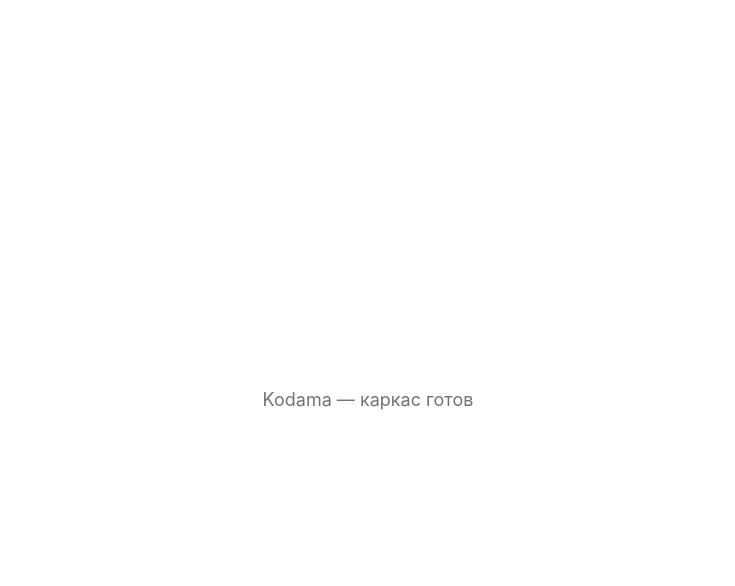
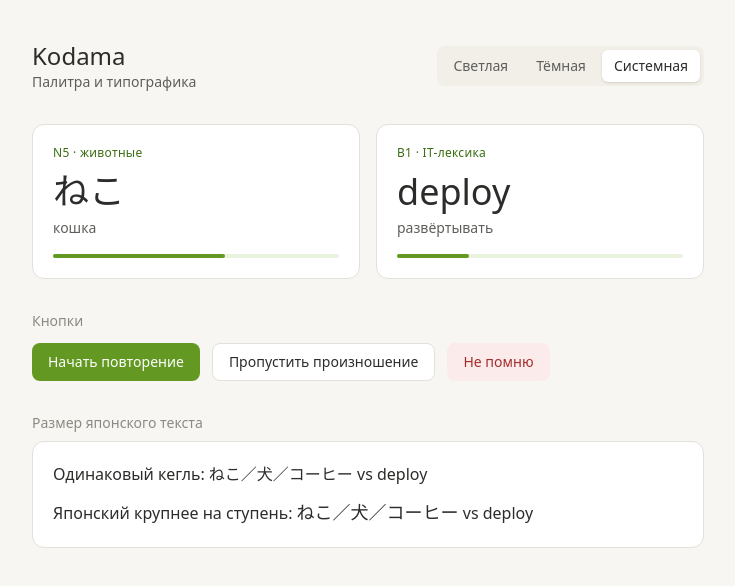
Before and after one commit to NaMiK0/kodama, a React (Vite) app in the folder frontend/: page / in a window 1280 px wide. Shown: the top 586 px of the page, without its empty margins (272-1007 px from the left). Built offline with nearby package versions, Linux system fonts and the light colour scheme; no server answers.

Commit message:
feat: add design tokens, dark theme and typography foundation

```diff
--- a/frontend/package.json
+++ b/frontend/package.json
@@ -10,6 +10,7 @@
     "preview": "vite preview"
   },
   "dependencies": {
+    "@fontsource-variable/inter": "^5.3.0",
     "@tanstack/react-query": "^5.101.4",
     "motion": "^12.42.2",
     "react": "^19.2.7",
--- a/frontend/src/app/router.tsx
+++ b/frontend/src/app/router.tsx
@@ -1,13 +1,11 @@
 import { Route, Routes } from 'react-router'
 
-/**
- * Пока — заглушки. Настоящие экраны появятся после того,
- * как договоримся о палитре и визуальном стиле.
- */
+import { TokensPreview } from '@/shared/ui/TokensPreview'
+
 function Placeholder({ title }: { title: string }) {
   return (
     <div className="flex min-h-dvh items-center justify-center">
-      <p className="text-lg text-neutral-500">{title}</p>
+      <p className="text-lg text-ink-muted">{title}</p>
     </div>
   )
 }
@@ -15,7 +13,9 @@
 export function AppRouter() {
   return (
     <Routes>
-      <Route path="/" element={<Placeholder title="Kodama — каркас готов" />} />
+      {/* Временная страница: проверка палитры и типографики.
+          Уберём, когда появятся настоящие экраны. */}
+      <Route path="/" element={<TokensPreview />} />
       <Route path="/login" element={<Placeholder title="Вход" />} />
       <Route path="/auth/callback" element={<Placeholder title="Возврат из Google" />} />
       <Route path="*" element={<Placeholder title="Страница не найдена" />} />
--- a/frontend/src/index.css
+++ b/frontend/src/index.css
@@ -1 +1,95 @@
+@import '@fontsource-variable/inter';
 @import 'tailwindcss';
+
+/* Тёмная тема переключается классом на <html>, а не только системной
+   настройкой — чтобы пользователь мог выбрать вручную. */
+@custom-variant dark (&:where(.dark, .dark *));
+
+@theme inline {
+  --color-canvas: var(--canvas);
+  --color-surface: var(--surface);
+  --color-surface-soft: var(--surface-soft);
+  --color-line: var(--line);
+
+  --color-ink: var(--ink);
+  --color-ink-muted: var(--ink-muted);
+  --color-ink-subtle: var(--ink-subtle);
+
+  --color-accent: var(--accent);
+  --color-accent-strong: var(--accent-strong);
+  --color-accent-soft: var(--accent-soft);
+  --color-accent-ink: var(--accent-ink);
+
+  --color-danger: var(--danger);
+  --color-danger-soft: var(--danger-soft);
+
+  --font-sans: 'Inter Variable', system-ui, sans-serif;
+  /* Японские глифы берём из системных шрифтов: веб-шрифт для японского
+     весит мегабайты, а системные (Hiragino, Yu Gothic, Noto) отличные. */
+  --font-jp: 'Hiragino Sans', 'Hiragino Kaku Gothic ProN', 'Yu Gothic',
+    'Noto Sans JP', 'Inter Variable', sans-serif;
+}
+
+:root {
+  --canvas: #f7f6f2;
+  --surface: #ffffff;
+  --surface-soft: #f1efe8;
+  --line: #e3e1d9;
+
+  --ink: #2c2c2a;
+  --ink-muted: #5f5e5a;
+  --ink-subtle: #8b8a82;
+
+  --accent: #639922;
+  --accent-strong: #3b6d11;
+  --accent-soft: #eaf3de;
+  --accent-ink: #ffffff;
+
+  --danger: #a32d2d;
+  --danger-soft: #fcebeb;
+}
+
+.dark {
+  --canvas: #191a17;
+  --surface: #22241f;
+  --surface-soft: #2b2e27;
+  --line: #383b33;
+
+  --ink: #edede7;
+  --ink-muted: #a8a9a1;
+  --ink-subtle: #7c7e75;
+
+  /* На тёмном фоне зелёный берём светлее — иначе не хватает контраста */
+  --accent: #97c459;
+  --accent-strong: #c0dd97;
+  --accent-soft: #27500a;
+  --accent-ink: #17190f;
+
+  --danger: #f09595;
+  --danger-soft: #501313;
+}
+
+@layer base {
+  html {
+    color-scheme: light dark;
+  }
+
+  body {
+    background-color: var(--canvas);
+    color: var(--ink);
+    font-family: var(--font-sans);
+    -webkit-font-smoothing: antialiased;
+  }
+
+  /* Кому анимации мешают физически — тем их не показываем */
+  @media (prefers-reduced-motion: reduce) {
+    *,
+    *::before,
+    *::after {
+      animation-duration: 0.01ms !important;
+      animation-iteration-count: 1 !important;
+      transition-duration: 0.01ms !important;
+      scroll-behavior: auto !important;
+    }
+  }
+}
--- /dev/null
+++ b/frontend/src/shared/lib/theme.ts
@@ -0,0 +1,32 @@
+export type Theme = 'light' | 'dark' | 'system'
+
+const STORAGE_KEY = 'kodama-theme'
+const DARK_QUERY = '(prefers-color-scheme: dark)'
+
+export function getStoredTheme(): Theme {
+  const stored = localStorage.getItem(STORAGE_KEY)
+  return stored === 'light' || stored === 'dark' ? stored : 'system'
+}
+
+export function resolveIsDark(theme: Theme): boolean {
+  if (theme === 'system') return window.matchMedia(DARK_QUERY).matches
+  return theme === 'dark'
+}
+
+export function applyTheme(theme: Theme): void {
+  document.documentElement.classList.toggle('dark', resolveIsDark(theme))
+}
+
+export function setTheme(theme: Theme): void {
+  // 'system' не храним: отсутствие записи и означает «как в системе»
+  if (theme === 'system') localStorage.removeItem(STORAGE_KEY)
+  else localStorage.setItem(STORAGE_KEY, theme)
+  applyTheme(theme)
+}
+
+/** Подписка на смену системной темы — нужна, пока выбран режим 'system'. */
+export function watchSystemTheme(onChange: () => void): () => void {
+  const media = window.matchMedia(DARK_QUERY)
+  media.addEventListener('change', onChange)
+  return () => media.removeEventListener('change', onChange)
+}
--- /dev/null
+++ b/frontend/src/shared/lib/useTheme.ts
@@ -0,0 +1,27 @@
+import { useEffect, useState } from 'react'
+
+import {
+  applyTheme,
+  getStoredTheme,
+  setTheme as persistTheme,
+  watchSystemTheme,
+  type Theme,
+} from './theme'
+
+export function useTheme() {
+  const [theme, setThemeState] = useState<Theme>(getStoredTheme)
+
+  useEffect(() => {
+    applyTheme(theme)
+    if (theme !== 'system') return
+    // Пока выбран режим «как в системе», следим за её переключением
+    return watchSystemTheme(() => applyTheme('system'))
+  }, [theme])
+
+  function setTheme(next: Theme) {
+    persistTheme(next)
+    setThemeState(next)
+  }
+
+  return { theme, setTheme }
+}
--- /dev/null
+++ b/frontend/src/shared/ui/TokensPreview.tsx
@@ -0,0 +1,102 @@
+import { motion } from 'motion/react'
+
+import { useTheme } from '@/shared/lib/useTheme'
+import type { Theme } from '@/shared/lib/theme'
+
+const THEMES: Theme[] = ['light', 'dark', 'system']
+const THEME_LABELS: Record<Theme, string> = {
+  light: 'Светлая',
+  dark: 'Тёмная',
+  system: 'Системная',
+}
+
+export function TokensPreview() {
+  const { theme, setTheme } = useTheme()
+
+  return (
+    <div className="min-h-dvh px-6 py-10">
+      <div className="mx-auto flex max-w-2xl flex-col gap-8">
+        <header className="flex items-center justify-between">
+          <div>
+            <h1 className="text-2xl font-medium">Kodama</h1>
+            <p className="text-sm text-ink-muted">Палитра и типографика</p>
+          </div>
+          <div className="flex gap-1 rounded-lg bg-surface-soft p-1">
+            {THEMES.map((value) => (
+              <button
+                key={value}
+                type="button"
+                onClick={() => setTheme(value)}
+                className={`rounded-md px-3 py-1.5 text-sm transition-colors ${
+                  theme === value
+                    ? 'bg-surface text-ink shadow-sm'
+                    : 'text-ink-muted hover:text-ink'
+                }`}
+              >
+                {THEME_LABELS[value]}
+              </button>
+            ))}
+          </div>
+        </header>
+
+        <section className="grid grid-cols-2 gap-4">
+          <motion.article
+            initial={{ opacity: 0, y: 8 }}
+            animate={{ opacity: 1, y: 0 }}
+            transition={{ duration: 0.25, ease: 'easeOut' }}
+            className="rounded-xl border border-line bg-surface p-5"
+          >
+            <p className="text-xs tracking-wide text-accent-strong">N5 · животные</p>
+            <p className="mt-2 font-jp text-4xl leading-tight">ねこ</p>
+            <p className="mt-1 text-sm text-ink-muted">кошка</p>
+            <div className="mt-4 h-1 rounded-full bg-accent-soft">
+              <div className="h-1 w-3/5 rounded-full bg-accent" />
+            </div>
+          </motion.article>
+
+          <motion.article
+            initial={{ opacity: 0, y: 8 }}
+            animate={{ opacity: 1, y: 0 }}
+            transition={{ duration: 0.25, delay: 0.05, ease: 'easeOut' }}
+            className="rounded-xl border border-line bg-surface p-5"
+          >
+            <p className="text-xs tracking-wide text-accent-strong">B1 · IT-лексика</p>
+            <p className="mt-2 text-4xl leading-tight">deploy</p>
+            <p className="mt-1 text-sm text-ink-muted">развёртывать</p>
+            <div className="mt-4 h-1 rounded-full bg-accent-soft">
+              <div className="h-1 w-1/4 rounded-full bg-accent" />
+            </div>
+          </motion.article>
+        </section>
+
+        <section className="flex flex-col gap-3">
+          <p className="text-sm text-ink-subtle">Кнопки</p>
+          <div className="flex flex-wrap gap-3">
+            <button className="rounded-lg bg-accent px-4 py-2 text-sm text-accent-ink transition-colors hover:bg-accent-strong">
+              Начать повторение
+            </button>
+            <button className="rounded-lg border border-line bg-surface px-4 py-2 text-sm transition-colors hover:bg-surface-soft">
+              Пропустить произношение
+            </button>
+            <button className="rounded-lg bg-danger-soft px-4 py-2 text-sm text-danger">
+              Не помню
+            </button>
+          </div>
+        </section>
+
+        <section className="flex flex-col gap-2">
+          <p className="text-sm text-ink-subtle">Размер японского текста</p>
+          <div className="rounded-xl border border-line bg-surface p-5">
+            <p className="text-base">
+              Одинаковый кегль: <span className="font-jp">ねこ／犬／コーヒー</span> vs deploy
+            </p>
+            <p className="mt-3 text-base">
+              Японский крупнее на ступень:{' '}
+              <span className="font-jp text-lg">ねこ／犬／コーヒー</span> vs deploy
+            </p>
+          </div>
+        </section>
+      </div>
+    </div>
+  )
+}
```
Also changed, not shown: 2 other files (tests, documents, lock files or other folders).
